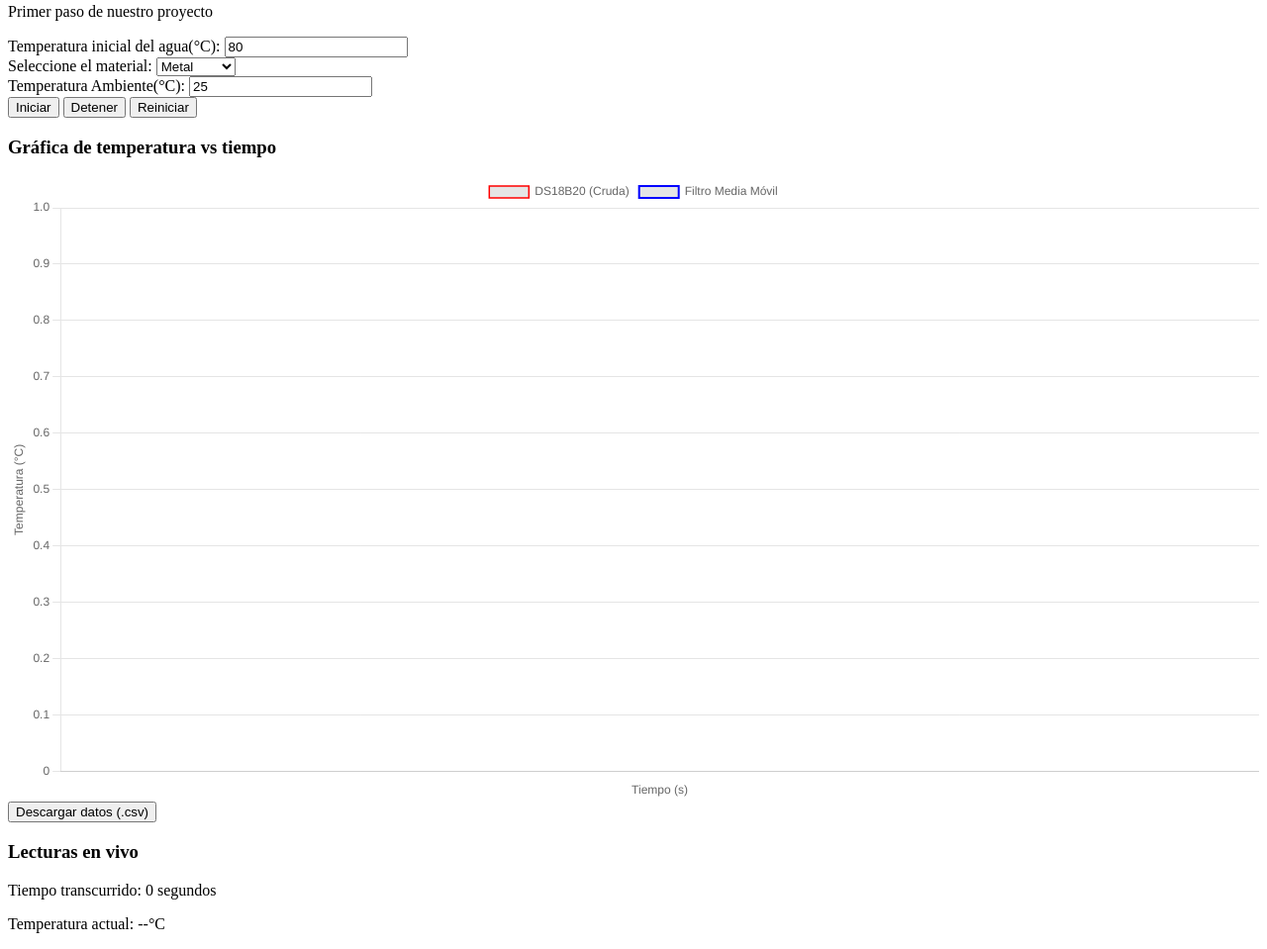
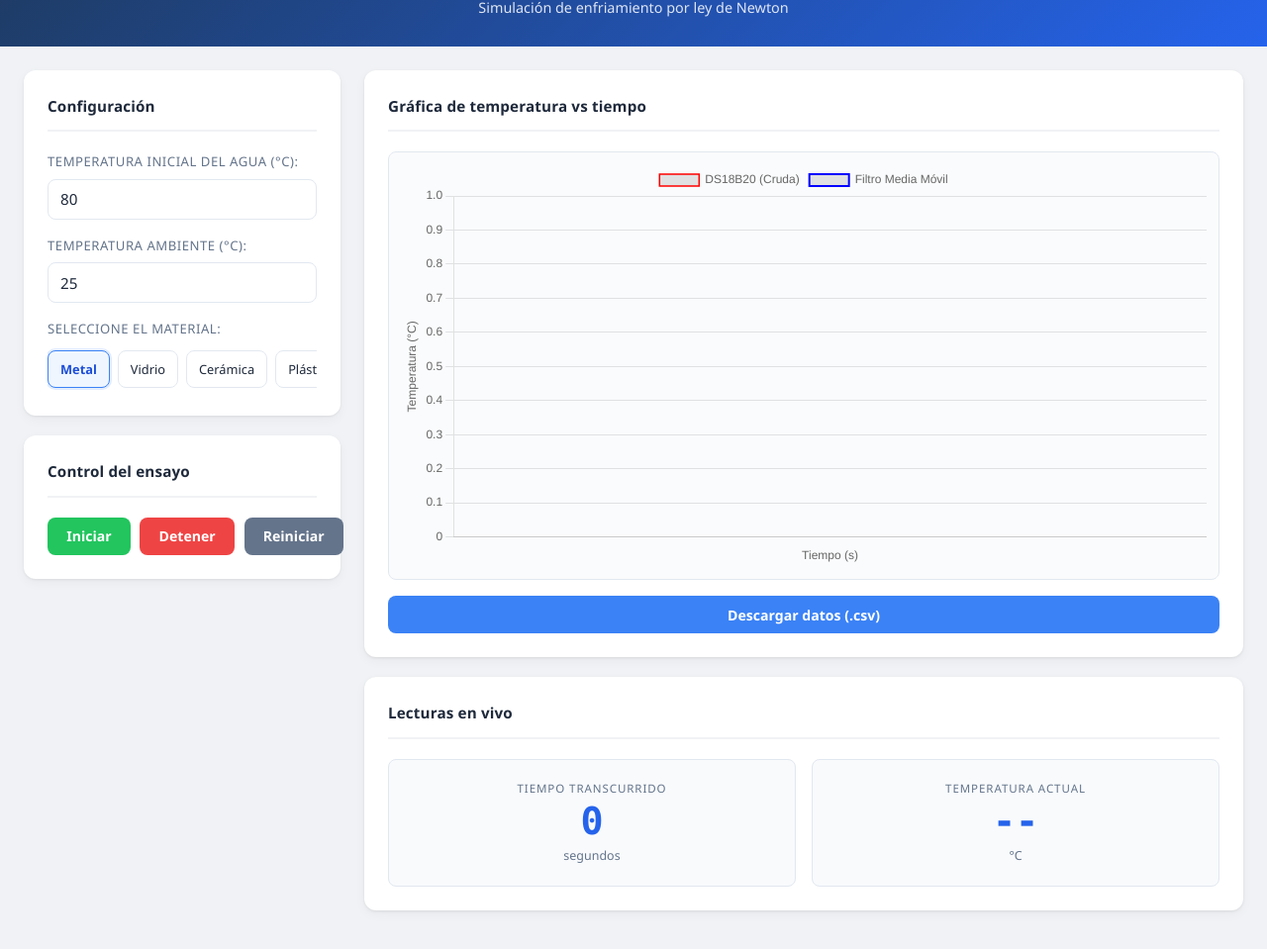
Before and after one commit to Agustinnaraneda/LabHeat, a plain HTML site: page index.html in a window 1280 px wide. Shown: the part 77-1036 px from the top of the page at 99% size. Drawn offline with nearby package versions, Linux system fonts and the light colour scheme.

Commit message:
Added styles to base html, Refactor: carousel, encapsulate filter, and prevent chart memory leaks

```diff
--- a/app.js
+++ b/app.js
@@ -1,10 +1,28 @@
-
 const BotonIniciar = document.getElementById("iniciar");
 const BotonDetener = document.getElementById("detener");
 const BotonReiniciar = document.getElementById("reiniciar");
-const BotonExportar = document.getElementById("Exportar"); //
+const BotonExportar = document.getElementById("Exportar");
 
-const selectMaterial = document.getElementById("material");
+const carruselMateriales = document.getElementById("carrusel-materiales");
+let materialSeleccionado = "Metal";
+
+carruselMateriales.addEventListener("click", function(e) {
+  const tarjeta = e.target.closest(".material-card");
+  if (!tarjeta) return;
+
+  const material = tarjeta.dataset.material;
+  if (!material) return;
+  materialSeleccionado = material;
+
+  carruselMateriales.querySelectorAll(".material-card").forEach(function(t) {
+    if (t.dataset.material === material) {
+      t.classList.add("active");
+    } else {
+      t.classList.remove("active");
+    }
+  });
+});
+
 const inputTempInicial = document.getElementById("temp-inicial");
 const inputTempAmbiente = document.getElementById("temp-ambiente");
 const spanTempActual = document.getElementById("temp-actual");
@@ -13,6 +31,7 @@ let reloj = null;
 let tiempoTranscurrido = 0;
 let datosSimulacion = [];
 
+const filtroMedia = new FiltroMediaMovil();
 
 const ctx = document.getElementById("grafico-temperatura").getContext("2d");
 const grafico = new Chart(ctx, {
@@ -50,13 +69,13 @@ const grafico = new Chart(ctx, {
 function pasoSimulacion() {
   tiempoTranscurrido = tiempoTranscurrido + 1;
 
-  const material = selectMaterial.value;
+  const material = materialSeleccionado;
   const t0 = Number(inputTempInicial.value);
   const tAmb = Number(inputTempAmbiente.value);
 
   const tempIdeal = calcularTempIdeal(tiempoTranscurrido, t0, tAmb, material);
   const tempSensor = simularSensorDS(tempIdeal);
-  const tempFiltrada = aplicarFiltroMedia(tempSensor);
+  const tempFiltrada = filtroMedia.aplicar(tempSensor);
 
   spanTiempo.textContent = tiempoTranscurrido;
   spanTempActual.textContent = tempSensor.toFixed(2);
@@ -67,6 +86,11 @@ function pasoSimulacion() {
     cruda: tempSensor.toFixed(3),
     filtrada: tempFiltrada.toFixed(3)
   });
+
+  if (grafico.data.labels.length >= 300) {
+    grafico.data.labels.shift();
+    grafico.data.datasets.forEach(dataset => dataset.data.shift());
+  }
 
   grafico.data.labels.push(tiempoTranscurrido);
   grafico.data.datasets[0].data.push(tempSensor);
@@ -79,13 +103,14 @@ BotonIniciar.addEventListener("click", function() {
 
   inputTempInicial.disabled = true;
   inputTempAmbiente.disabled = true;
-  selectMaterial.disabled = true;
+  carruselMateriales.classList.add("disabled");
 
   reloj = setInterval(pasoSimulacion, 1000);
 });
 
 BotonDetener.addEventListener("click", function() {
   clearInterval(reloj);
+  reloj = null;
 });
 
 BotonReiniciar.addEventListener("click", function() {
@@ -97,11 +122,11 @@ BotonReiniciar.addEventListener("click", function() {
   spanTempActual.textContent = "--";
 
   datosSimulacion = [];
-  resetearFiltro();
+  filtroMedia.resetear();
 
   inputTempInicial.disabled = false;
   inputTempAmbiente.disabled = false;
-  selectMaterial.disabled = false;
+  carruselMateriales.classList.remove("disabled");
 
   grafico.data.labels = [];
   grafico.data.datasets[0].data = [];
@@ -125,7 +150,7 @@ BotonExportar.addEventListener("click", function() {
   const enlace = document.createElement("a");
 
   enlace.href = url;
-  enlace.download = `ensayo_${selectMaterial.value}.csv`;
+  enlace.download = `ensayo_${materialSeleccionado}.csv`;
   enlace.click();
   URL.revokeObjectURL(url);
 });
--- a/index.html
+++ b/index.html
@@ -8,42 +8,81 @@
     <title>LabHeat</title>
 </head>
 <body>
-    <h1>Bienvenido a LabHeat: Laboratorio Virtual</h1>
-    <p>Primer paso de nuestro proyecto</p>
-    <div>
-        <label>Temperatura inicial del agua(°C):</label>
-        <input type="number" id="temp-inicial" value="80">
-    </div>
-    <div>
-        <label>Seleccione el material:</label>
-        <select id="material">
-            <option value="Metal">Metal</option>
-            <option value="Vidrio">Vidrio</option>
-            <option value="Ceramica">Cerámica</option>
-            <option value="Plastico">Plástico</option>
-            <option value="Greda">Greda</option>
-        </select>
-    </div>
-    <div>
-        <label>Temperatura Ambiente(°C):</label>
-        <input type="number" id="temp-ambiente" value="25">
-    </div>
-    <div>
-        <button id="iniciar">Iniciar</button>
-        <button id="detener">Detener</button>
-        <button id="reiniciar">Reiniciar</button>
-    </div>
-    <div>
-        <h3>Gráfica de temperatura vs tiempo</h3>
-        <canvas id="grafico-temperatura"></canvas>
-        <button id="Exportar">Descargar datos (.csv)</button>
-    </div>
-    <div>
-        <h3>Lecturas en vivo</h3>
-        <p> Tiempo transcurrido: <span id="tiempo">0</span> segundos</p>
-        <p> Temperatura actual: <span id="temp-actual">--</span>°C</p>
-    </div>
 
+    <header class="app-header">
+        <h1>LabHeat: Laboratorio Virtual</h1>
+        <p>Simulación de enfriamiento por ley de Newton</p>
+    </header>
+
+    <main class="dashboard">
+
+        <aside class="panel-controls">
+
+            <div class="card card-config">
+                <h3 class="card-title">Configuración</h3>
+
+                <div class="form-group">
+                    <label for="temp-inicial">Temperatura inicial del agua (°C):</label>
+                    <input type="number" id="temp-inicial" value="80" min="-20" max="150" step="0.1">
+                </div>
+
+                <div class="form-group">
+                    <label for="temp-ambiente">Temperatura Ambiente (°C):</label>
+                    <input type="number" id="temp-ambiente" value="25" min="-20" max="150" step="0.1">
+                </div>
+
+                <div class="form-group">
+                    <label>Seleccione el material:</label>
+                    <div id="carrusel-materiales" class="carrusel">
+                        <div class="material-card active" data-material="Metal"> Metal</div>
+                        <div class="material-card" data-material="Vidrio"> Vidrio</div>
+                        <div class="material-card" data-material="Ceramica"> Cerámica</div>
+                        <div class="material-card" data-material="Plastico"> Plástico</div>
+                        <div class="material-card" data-material="Greda"> Greda</div>
+                    </div>
+                </div>
+            </div>
+
+            <div class="card card-actions">
+                <h3 class="card-title"> Control del ensayo</h3>
+                <div class="btn-group">
+                    <button id="iniciar" class="btn btn-start">Iniciar</button>
+                    <button id="detener" class="btn btn-stop">Detener</button>
+                    <button id="reiniciar" class="btn btn-reset">Reiniciar</button>
+                </div>
+            </div>
+
+        </aside>
+
+        <section class="panel-main">
+
+            <div class="card card-chart">
+                <h3 class="card-title">Gráfica de temperatura vs tiempo</h3>
+                <div class="chart-wrapper">
+                    <canvas id="grafico-temperatura"></canvas>
+                </div>
+                <button id="Exportar" class="btn btn-export">Descargar datos (.csv)</button>
+            </div>
+
+            <div class="card card-readings">
+                <h3 class="card-title"> Lecturas en vivo</h3>
+                <div class="readings-grid">
+                    <div class="reading-item">
+                        <span class="reading-label">Tiempo transcurrido</span>
+                        <span class="reading-value" id="tiempo">0</span>
+                        <span class="reading-unit">segundos</span>
+                    </div>
+                    <div class="reading-item">
+                        <span class="reading-label">Temperatura actual</span>
+                        <span class="reading-value" id="temp-actual">--</span>
+                        <span class="reading-unit">°C</span>
+                    </div>
+                </div>
+            </div>
+
+        </section>
+
+    </main>
 
 <script src="simulation.js"></script>
 <script src="app.js"></script>
--- a/simulation.js
+++ b/simulation.js
@@ -18,17 +18,22 @@ function simularSensorDS(tempReal) {
   return Math.round(tempConRuido / paso12Bits) * paso12Bits;
 }
 
-let historialFiltro = [];
+class FiltroMediaMovil {
+  constructor(tamanoVentana = 5) {
+    this.tamanoVentana = tamanoVentana;
+    this.historial = [];
+  }
 
-function aplicarFiltroMedia(nuevoValor) {
-  historialFiltro.push(nuevoValor);
-  if (historialFiltro.length > 5) {
-    historialFiltro.shift();
+  aplicar(nuevoValor) {
+    this.historial.push(nuevoValor);
+    if (this.historial.length > this.tamanoVentana) {
+      this.historial.shift();
+    }
+    const suma = this.historial.reduce((acumulado, val) => acumulado + val, 0);
+    return suma / this.historial.length;
   }
-  const suma = historialFiltro.reduce((acumulado, val) => acumulado + val, 0);
-  return suma / historialFiltro.length;
+
+  resetear() {
+    this.historial = [];
+  }
 }
-
-function resetearFiltro() {
-  historialFiltro = [];
-}
--- a/style.css
+++ b/style.css
@@ -0,0 +1,356 @@
+*,
+*::before,
+*::after {
+  margin: 0;
+  padding: 0;
+  box-sizing: border-box;
+}
+
+:root {
+  --clr-bg:          #f0f2f5;
+  --clr-surface:     #ffffff;
+  --clr-text:        #1e293b;
+  --clr-text-muted:  #64748b;
+  --clr-border:      #e2e8f0;
+  --clr-focus:       #3b82f6;
+  --clr-start:       #22c55e;
+  --clr-start-hover: #16a34a;
+  --clr-stop:        #ef4444;
+  --clr-stop-hover:  #dc2626;
+  --clr-reset:       #64748b;
+  --clr-reset-hover: #475569;
+  --clr-export:      #3b82f6;
+  --clr-export-hover:#2563eb;
+
+  --font-sans:  'Segoe UI', 'Inter', system-ui, -apple-system, sans-serif;
+  --font-mono:  'Cascadia Code', 'Fira Code', 'JetBrains Mono', 'Consolas', monospace;
+
+  --shadow-card: 0 1px 3px rgba(0, 0, 0, 0.08),
+                 0 4px 12px rgba(0, 0, 0, 0.04);
+  --shadow-card-hover: 0 4px 16px rgba(0, 0, 0, 0.10);
+
+  --radius:     12px;
+  --radius-sm:  8px;
+  --radius-btn: 8px;
+}
+
+body {
+  font-family: var(--font-sans);
+  background-color: var(--clr-bg);
+  color: var(--clr-text);
+  line-height: 1.6;
+  min-height: 100vh;
+}
+
+.app-header {
+  background: linear-gradient(135deg, #1e3a5f 0%, #2563eb 100%);
+  color: #ffffff;
+  padding: 1.75rem 2rem;
+  text-align: center;
+}
+
+.app-header h1 {
+  font-size: 1.6rem;
+  font-weight: 700;
+  letter-spacing: -0.02em;
+}
+
+.app-header p {
+  margin-top: 0.25rem;
+  font-size: 0.9rem;
+  opacity: 0.85;
+}
+
+.dashboard {
+  display: grid;
+  grid-template-columns: 320px 1fr;
+  gap: 1.5rem;
+  max-width: 1360px;
+  margin: 1.5rem auto;
+  padding: 0 1.5rem;
+  align-items: start;
+}
+
+.panel-controls {
+  display: flex;
+  flex-direction: column;
+  gap: 1.25rem;
+  position: sticky;
+  top: 1.5rem;
+}
+
+.panel-main {
+  display: flex;
+  flex-direction: column;
+  gap: 1.25rem;
+}
+
+.card {
+  background: var(--clr-surface);
+  border-radius: var(--radius);
+  box-shadow: var(--shadow-card);
+  padding: 1.5rem;
+}
+
+.card-title {
+  font-size: 0.95rem;
+  font-weight: 600;
+  color: var(--clr-text);
+  margin-bottom: 1.25rem;
+  padding-bottom: 0.75rem;
+  border-bottom: 2px solid var(--clr-bg);
+  letter-spacing: 0.01em;
+}
+
+.form-group {
+  margin-bottom: 1rem;
+}
+
+.form-group:last-child {
+  margin-bottom: 0;
+}
+
+.form-group label {
+  display: block;
+  font-size: 0.82rem;
+  font-weight: 500;
+  color: var(--clr-text-muted);
+  margin-bottom: 0.4rem;
+  text-transform: uppercase;
+  letter-spacing: 0.04em;
+}
+
+.form-group input[type="number"] {
+  width: 100%;
+  padding: 0.6rem 0.75rem;
+  font-size: 0.95rem;
+  font-family: var(--font-sans);
+  color: var(--clr-text);
+  background: var(--clr-surface);
+  border: 1.5px solid var(--clr-border);
+  border-radius: var(--radius-sm);
+  outline: none;
+  transition: border-color 0.25s ease, box-shadow 0.25s ease;
+  appearance: none;
+  -webkit-appearance: none;
+}
+
+.carrusel {
+  display: flex;
+  flex-direction: row;
+  gap: 0.5rem;
+  overflow-x: auto;
+  padding: 0.25rem 0;
+}
+
+.material-card {
+  flex: 0 0 auto;
+  padding: 0.5rem 0.75rem;
+  font-size: 0.8rem;
+  font-weight: 500;
+  color: var(--clr-text);
+  background: var(--clr-surface);
+  border: 1.5px solid var(--clr-border);
+  border-radius: var(--radius-sm);
+  cursor: pointer;
+  white-space: nowrap;
+  user-select: none;
+  transition: all 0.25s ease;
+}
+
+.material-card:hover {
+  border-color: var(--clr-focus);
+  background: #f0f5ff;
+}
+
+.material-card.active {
+  background: #eff6ff;
+  border-color: var(--clr-focus);
+  color: #1d4ed8;
+  font-weight: 700;
+  box-shadow: 0 0 0 2px rgba(59, 130, 246, 0.15);
+}
+
+.carrusel.disabled {
+  opacity: 0.5;
+  pointer-events: none;
+}
+
+.form-group input[type="number"]:focus {
+  border-color: var(--clr-focus);
+  box-shadow: 0 0 0 3px rgba(59, 130, 246, 0.15);
+}
+
+.form-group input[type="number"]:disabled {
+  opacity: 0.5;
+  cursor: not-allowed;
+  background: #f8fafc;
+}
+
+.form-group input[type="number"]::-webkit-outer-spin-button,
+.form-group input[type="number"]::-webkit-inner-spin-button {
+  -webkit-appearance: none;
+  margin: 0;
+}
+
+.form-group input[type="number"] {
+  -moz-appearance: textfield;
+}
+
+
+.btn {
+  display: inline-flex;
+  align-items: center;
+  justify-content: center;
+  gap: 0.4rem;
+  padding: 0.6rem 1.2rem;
+  font-size: 0.88rem;
+  font-weight: 600;
+  font-family: var(--font-sans);
+  border: none;
+  border-radius: var(--radius-btn);
+  cursor: pointer;
+  color: #ffffff;
+  transition: all 0.3s ease;
+  user-select: none;
+}
+
+.btn:active {
+  transform: scale(0.96);
+}
+
+.btn:disabled {
+  opacity: 0.45;
+  cursor: not-allowed;
+  pointer-events: none;
+}
+
+.btn-start {
+  background: var(--clr-start);
+}
+.btn-start:hover {
+  background: var(--clr-start-hover);
+  box-shadow: 0 4px 14px rgba(34, 197, 94, 0.35);
+}
+
+.btn-stop {
+  background: var(--clr-stop);
+}
+.btn-stop:hover {
+  background: var(--clr-stop-hover);
+  box-shadow: 0 4px 14px rgba(239, 68, 68, 0.35);
+}
+
+.btn-reset {
+  background: var(--clr-reset);
+}
+.btn-reset:hover {
+  background: var(--clr-reset-hover);
+  box-shadow: 0 4px 14px rgba(100, 116, 139, 0.3);
+}
+
+.btn-export {
+  background: var(--clr-export);
+  margin-top: 1rem;
+  width: 100%;
+}
+.btn-export:hover {
+  background: var(--clr-export-hover);
+  box-shadow: 0 4px 14px rgba(37, 99, 235, 0.35);
+}
+
+.btn-group {
+  display: flex;
+  gap: 0.6rem;
+}
+
+.btn-group .btn {
+  flex: 1;
+}
+
+.chart-wrapper {
+  position: relative;
+  width: 100%;
+  background: #fafbfc;
+  border-radius: var(--radius-sm);
+  padding: 0.75rem;
+  border: 1px solid var(--clr-border);
+}
+
+
+.readings-grid {
+  display: grid;
+  grid-template-columns: 1fr 1fr;
+  gap: 1rem;
+}
+
+.reading-item {
+  display: flex;
+  flex-direction: column;
+  align-items: center;
+  gap: 0.2rem;
+  padding: 1.25rem 1rem;
+  background: #f8fafc;
+  border: 1.5px solid var(--clr-border);
+  border-radius: var(--radius-sm);
+  text-align: center;
+}
+
+.reading-label {
+  font-size: 0.72rem;
+  font-weight: 500;
+  text-transform: uppercase;
+  letter-spacing: 0.08em;
+  color: var(--clr-text-muted);
+}
+
+.reading-value {
+  font-family: var(--font-mono);
+  font-size: 2.4rem;
+  font-weight: 700;
+  color: #2563eb;
+  line-height: 1.1;
+}
+
+.reading-unit {
+  font-size: 0.78rem;
+  font-weight: 500;
+  color: var(--clr-text-muted);
+}
+
+@media (max-width: 900px) {
+  .dashboard {
+    grid-template-columns: 1fr;
+    padding: 0 1rem;
+  }
+
+  .panel-controls {
+    position: static;
+  }
+
+  .readings-grid {
+    grid-template-columns: 1fr 1fr;
+  }
+}
+
+@media (max-width: 480px) {
+  .app-header {
+    padding: 1.25rem 1rem;
+  }
+
+  .app-header h1 {
+    font-size: 1.2rem;
+  }
+
+  .btn-group {
+    flex-direction: column;
+  }
+
+  .readings-grid {
+    grid-template-columns: 1fr;
+  }
+
+  .reading-value {
+    font-size: 2rem;
+  }
+}
```
